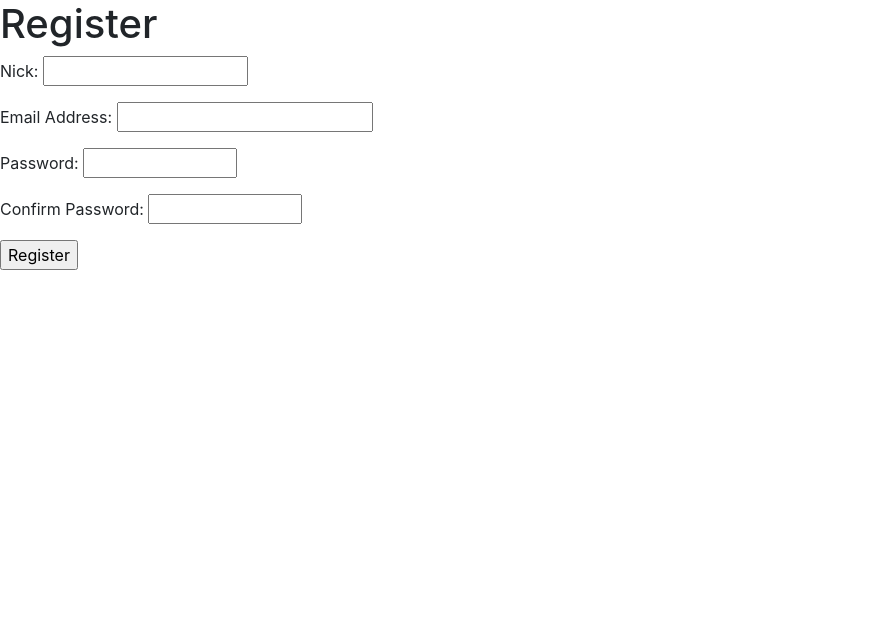
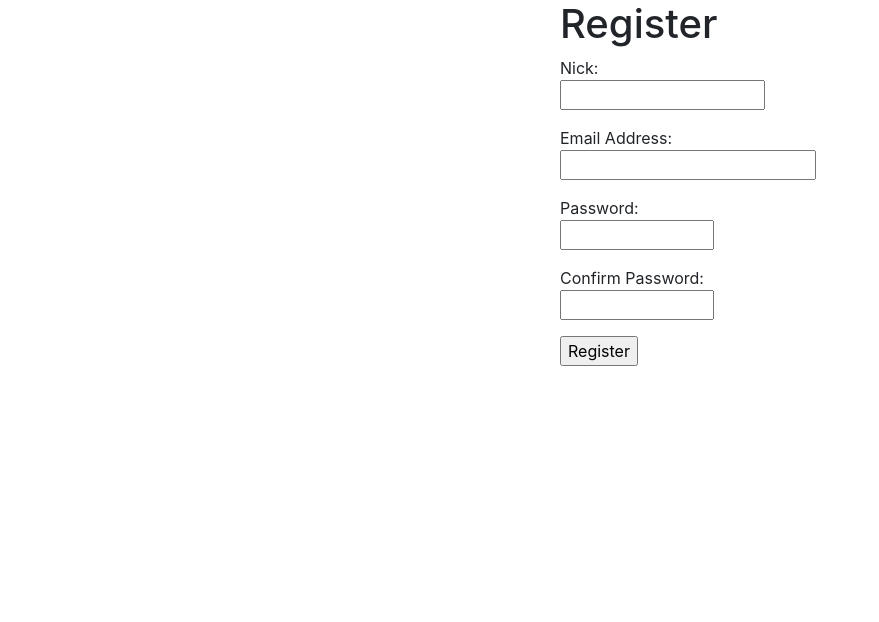
Before and after one commit to Gummiees/TriviaAppPHP, a PHP site: page /register.php in a window 1280 px wide. Shown: the part 56-678 px from the top of the page, without its empty margins (0-879 px from the left). Run offline with PHP 8.4, Linux system fonts and the light colour scheme; some libraries are stand-ins or nearby versions.

Commit message:
register update

```diff
--- a/includes/main.css
+++ b/includes/main.css
@@ -16,5 +16,4 @@
 .jumbotron p {
 	font-size: 1.5em;
 }
-
 >>>>>>> master
--- a/register.php
+++ b/register.php
@@ -6,12 +6,21 @@ include ('includes/header.html');
 //
 
 ?>
+<div class="container ">
+    <div class="row justify-content-center">
+        <div class="col-2">
+
             <h1>Register</h1>
-<form action="register.php" method="post">
-	<p>Nick: <input type="text" name="nick" size="15" maxlength="20" value="<?php if (isset($_POST['first_name'])) echo $_POST['first_name']; ?>" /></p>
+
+            <form action="register.php" method="post" >
+
+                <div></div><p>Nick: <input type="text" name="nick" size="15" maxlength="20" value="<?php if (isset($_POST['first_name'])) echo $_POST['first_name']; ?>" /></p>
 	           <p>Email Address: <input type="text" name="email" size="20" maxlength="60" value="<?php if (isset($_POST['email'])) echo $_POST['email']; ?>"  /> </p>
 	           <p>Password: <input type="password" name="pass1" size="10" maxlength="20" value="<?php if (isset($_POST['pass1'])) echo $_POST['pass1']; ?>"  /></p>
 	           <p>Confirm Password: <input type="password" name="pass2" size="10" maxlength="20" value="<?php if (isset($_POST['pass2'])) echo $_POST['pass2']; ?>"  /></p>
 	           <p><input type="submit" name="submit" value="Register" /></p>
             </form>
+        </div>
+    </div>
+</div>
 <?php include ('includes/footer.html'); ?>
```
Lines whose indentation alone changed are shown as unchanged.
